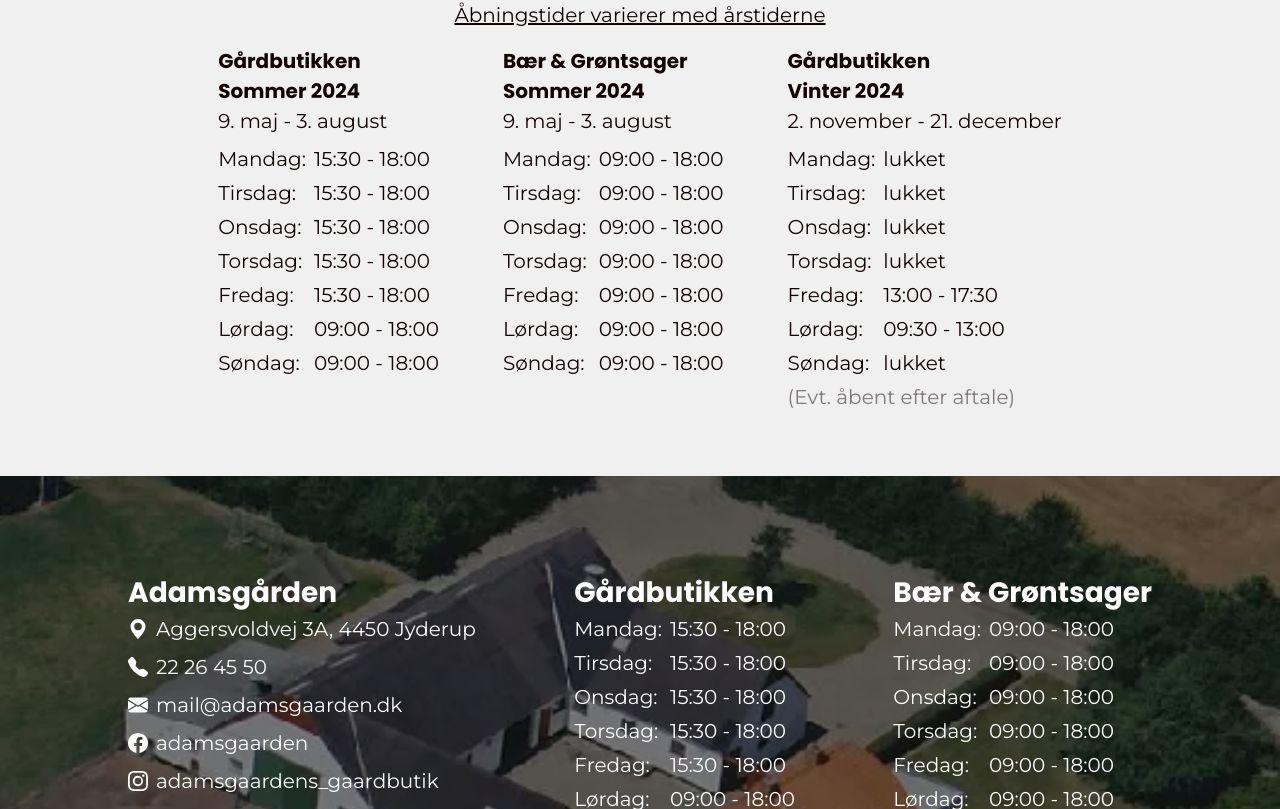
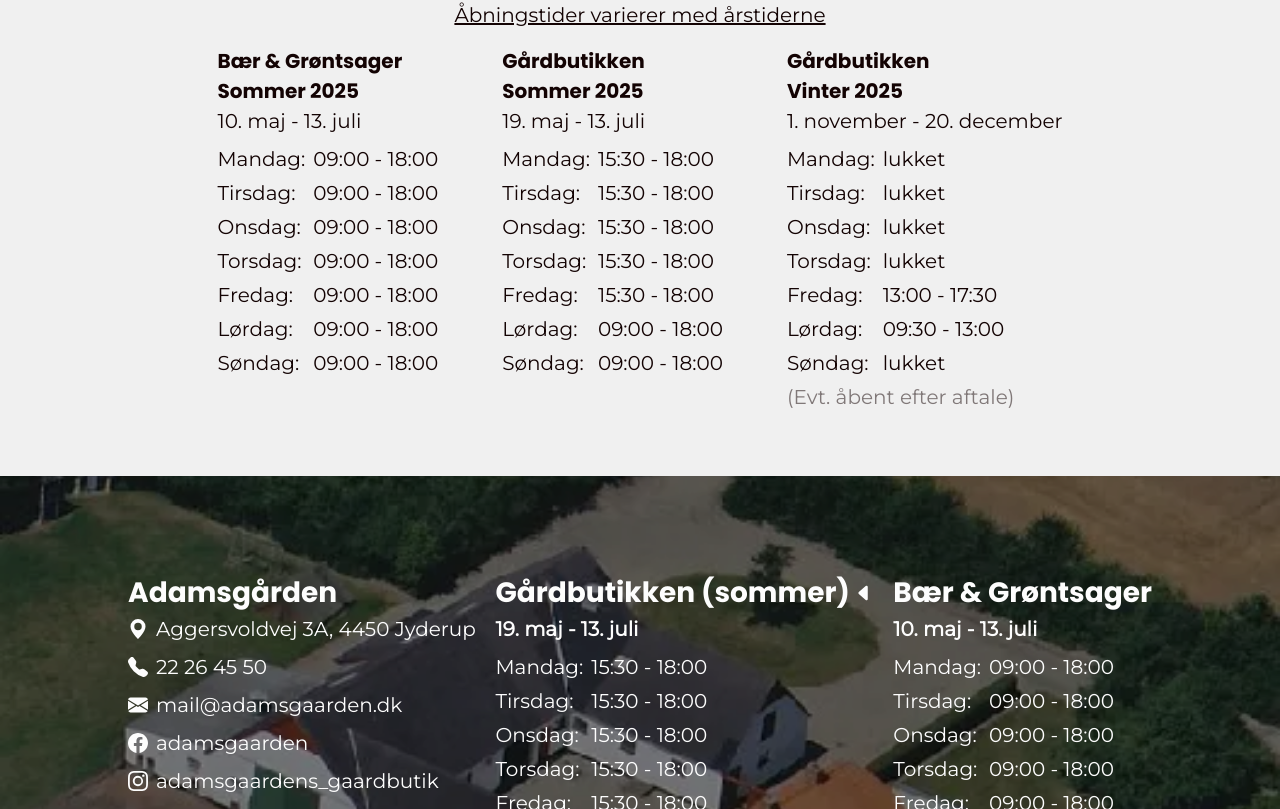
Before and after one commit to chri44nj/adamsgaarden, a Next.js app: page /pages/om-os in a window 1280 px wide. Shown: the part 3071-3880 px from the top of the page. Built offline with nearby package versions, Linux system fonts and the light colour scheme.

Commit message:
Åbningstider opdateret

```diff
--- a/src/app/components/Footer.jsx
+++ b/src/app/components/Footer.jsx
@@ -1,6 +1,6 @@
 "use client";
 /** Next/React **/
-import { useEffect } from "react";
+import { useState, useEffect } from "react";
 
 /** NPM **/
 
@@ -12,6 +12,30 @@ function Footer() {
     window.scrollTo({
       top: 0,
     });
+  };
+
+  const [season, setSeason] = useState("sommer");
+
+  useEffect(() => {
+    const now = new Date(); // 🟢 Uses the current date
+    const year = now.getFullYear();
+
+    const sommerStart1 = new Date(year, 0, 1); // Jan 1
+    const sommerEnd1 = new Date(year, 6, 13); // July 13 (inclusive)
+    const vinterStart = new Date(year, 6, 14); // July 14
+    const vinterEnd = new Date(year, 11, 20); // Dec 20 (inclusive)
+    const sommerStart2 = new Date(year, 11, 21); // Dec 21
+    const sommerEnd2 = new Date(year, 11, 31); // Dec 31
+
+    if ((now >= sommerStart1 && now <= sommerEnd1) || (now >= sommerStart2 && now <= sommerEnd2)) {
+      setSeason("sommer");
+    } else if (now >= vinterStart && now <= vinterEnd) {
+      setSeason("vinter");
+    }
+  }, []);
+
+  const toggleSeason = () => {
+    setSeason((prev) => (prev === "sommer" ? "vinter" : "sommer"));
   };
 
   return (
@@ -54,7 +78,15 @@ function Footer() {
           </div>
         </article>
         <article>
-          <h2>Gårdbutikken</h2>
+          <button className={styles.buttonHeading} onClick={toggleSeason} title={season === "sommer" ? "Klik for at se vintertider" : "Klik for at se sommertider"}>
+            <h2>Gårdbutikken ({season})</h2>
+            <svg xmlns="http://www.w3.org/2000/svg" width="20" height="20" fill="currentColor" class="bi bi-caret-left-fill" viewBox="0 0 16 16">
+              <path d="M3.86 8.753l5.482 4.796c.646.566 1.658.106 1.658-.753V3.204a1 1 0 0 0-1.659-.753l-5.48 4.796a1 1 0 0 0 0 1.506z" />
+            </svg>
+          </button>
+          {season === "sommer" ? (
+            <div>
+              <p className={styles.period}>19. maj - 13. juli</p>
               <div className="flex-row">
                 <div className={styles.flexColumn}>
                   <p>Mandag:</p>
@@ -75,9 +107,36 @@ function Footer() {
                   <p>09:00 - 18:00</p>
                 </div>
               </div>
+            </div>
+          ) : (
+            <div>
+              <p className={styles.period}>1. november - 20. december</p>
+              <div className="flex-row">
+                <div className={styles.flexColumn}>
+                  <p>Mandag:</p>
+                  <p>Tirsdag:</p>
+                  <p>Onsdag:</p>
+                  <p>Torsdag:</p>
+                  <p>Fredag:</p>
+                  <p>Lørdag:</p>
+                  <p>Søndag:</p>
+                </div>
+                <div className={styles.flexColumn}>
+                  <p>Lukket</p>
+                  <p>Lukket</p>
+                  <p>Lukket</p>
+                  <p>Lukket</p>
+                  <p>13:00 - 17:30</p>
+                  <p>09:30 - 13:00</p>
+                  <p>Lukket</p>
+                </div>
+              </div>
+            </div>
+          )}
         </article>
         <article>
           <h2>Bær & Grøntsager</h2>
+          <p className={styles.period}>10. maj - 13. juli</p>
           <div className="flex-row">
             <div className={styles.flexColumn}>
               <p>Mandag:</p>
@@ -110,7 +169,7 @@ function Footer() {
         <a className={styles.smileyReport} target="_blank" href="https://www.findsmiley.dk/772629">
           <img src="/pics/smiley-report.webp" alt="smiley-report" />
         </a>
-        <p className={styles.copyright}>&copy; 2024 Adamsgården I/S Gårdbutik</p>
+        <p>&copy; 2024 Adamsgården I/S Gårdbutik</p>
       </section>
       <img className={styles.footerBackgroundImage} src="/pics/droneshot.webp" alt="droneshot" />
     </footer>
--- a/src/app/pages/om-os/page.jsx
+++ b/src/app/pages/om-os/page.jsx
@@ -92,10 +92,36 @@ export default function Aboutus() {
         <div className={styles.openingHoursGrid}>
           <article>
             <h3 className={styles.smallHeading}>
+              Bær & Grøntsager <br /> Sommer 2025{" "}
+            </h3>
+            <p className={styles.period}>10. maj - 13. juli</p>
+            <div className="flex-row">
+              <div className={styles.flexColumn}>
+                <p>Mandag:</p>
+                <p>Tirsdag:</p>
+                <p>Onsdag:</p>
+                <p>Torsdag:</p>
+                <p>Fredag:</p>
+                <p>Lørdag:</p>
+                <p>Søndag:</p>
+              </div>
+              <div className={styles.flexColumn}>
+                <p>09:00 - 18:00</p>
+                <p>09:00 - 18:00</p>
+                <p>09:00 - 18:00</p>
+                <p>09:00 - 18:00</p>
+                <p>09:00 - 18:00</p>
+                <p>09:00 - 18:00</p>
+                <p>09:00 - 18:00</p>
+              </div>
+            </div>
+          </article>
+          <article>
+            <h3 className={styles.smallHeading}>
               Gårdbutikken <br />
-              Sommer 2024
+              Sommer 2025
             </h3>
-            <p className={styles.period}>9. maj - 3. august</p>
+            <p className={styles.period}>19. maj - 13. juli</p>
             <div className="flex-row">
               <div className={styles.flexColumn}>
                 <p>Mandag:</p>
@@ -119,37 +145,11 @@ export default function Aboutus() {
           </article>
           <article>
             <h3 className={styles.smallHeading}>
-              Bær & Grøntsager <br /> Sommer 2024{" "}
-            </h3>
-            <p className={styles.period}>9. maj - 3. august</p>
-            <div className="flex-row">
-              <div className={styles.flexColumn}>
-                <p>Mandag:</p>
-                <p>Tirsdag:</p>
-                <p>Onsdag:</p>
-                <p>Torsdag:</p>
-                <p>Fredag:</p>
-                <p>Lørdag:</p>
-                <p>Søndag:</p>
-              </div>
-              <div className={styles.flexColumn}>
-                <p>09:00 - 18:00</p>
-                <p>09:00 - 18:00</p>
-                <p>09:00 - 18:00</p>
-                <p>09:00 - 18:00</p>
-                <p>09:00 - 18:00</p>
-                <p>09:00 - 18:00</p>
-                <p>09:00 - 18:00</p>
-              </div>
-            </div>
-          </article>
-          <article>
-            <h3 className={styles.smallHeading}>
               {" "}
               Gårdbutikken <br />
-              Vinter 2024
+              Vinter 2025
             </h3>
-            <p className={styles.period}>2. november - 21. december</p>
+            <p className={styles.period}>1. november - 20. december</p>
             <div className="flex-row">
               <div className={styles.flexColumn}>
                 <p>Mandag:</p>
--- a/src/app/styles/Footer.module.css
+++ b/src/app/styles/Footer.module.css
@@ -79,7 +79,39 @@
   max-width: 10rem;
 }
 
-.copyright {
+.buttonHeading {
+  display: flex;
+  align-items: center;
+  gap: 0.25rem;
+  background-color: transparent;
+  border: none;
+}
+
+.buttonHeading:hover svg {
+  animation: bounce-left-right 0.5s ease-in-out infinite alternate;
+}
+
+@keyframes bounce-left-right {
+  0% {
+    transform: translateX(0);
+  }
+  100% {
+    transform: translateX(-4px);
+  }
+}
+
+.seasonWrapper {
+  transition: opacity 0.5s ease-in-out;
+  opacity: 1;
+}
+
+.seasonWrapper.fade-out {
+  opacity: 0;
+}
+
+.period {
+  margin-bottom: 0.5rem;
+  font-weight: bold;
 }
 
 /** TABLET **/
```
Lines whose indentation alone changed are shown as unchanged.
